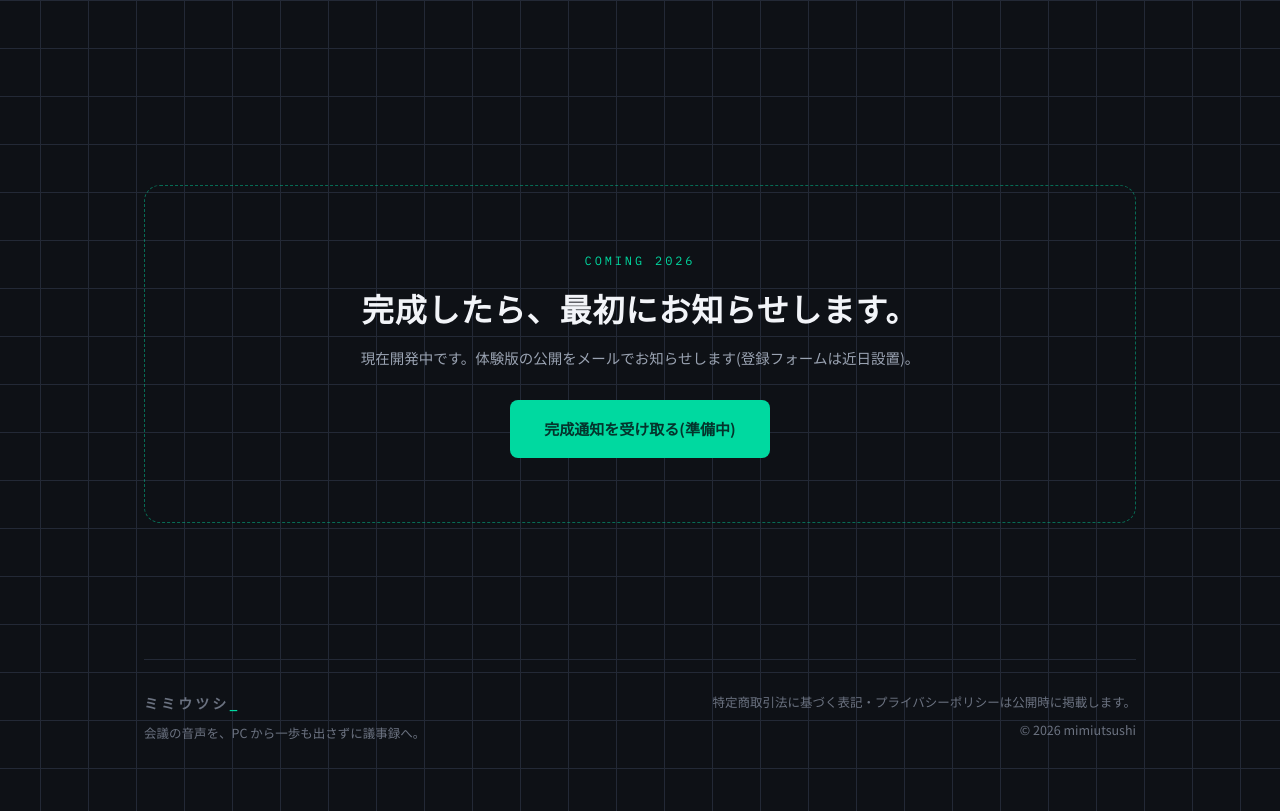
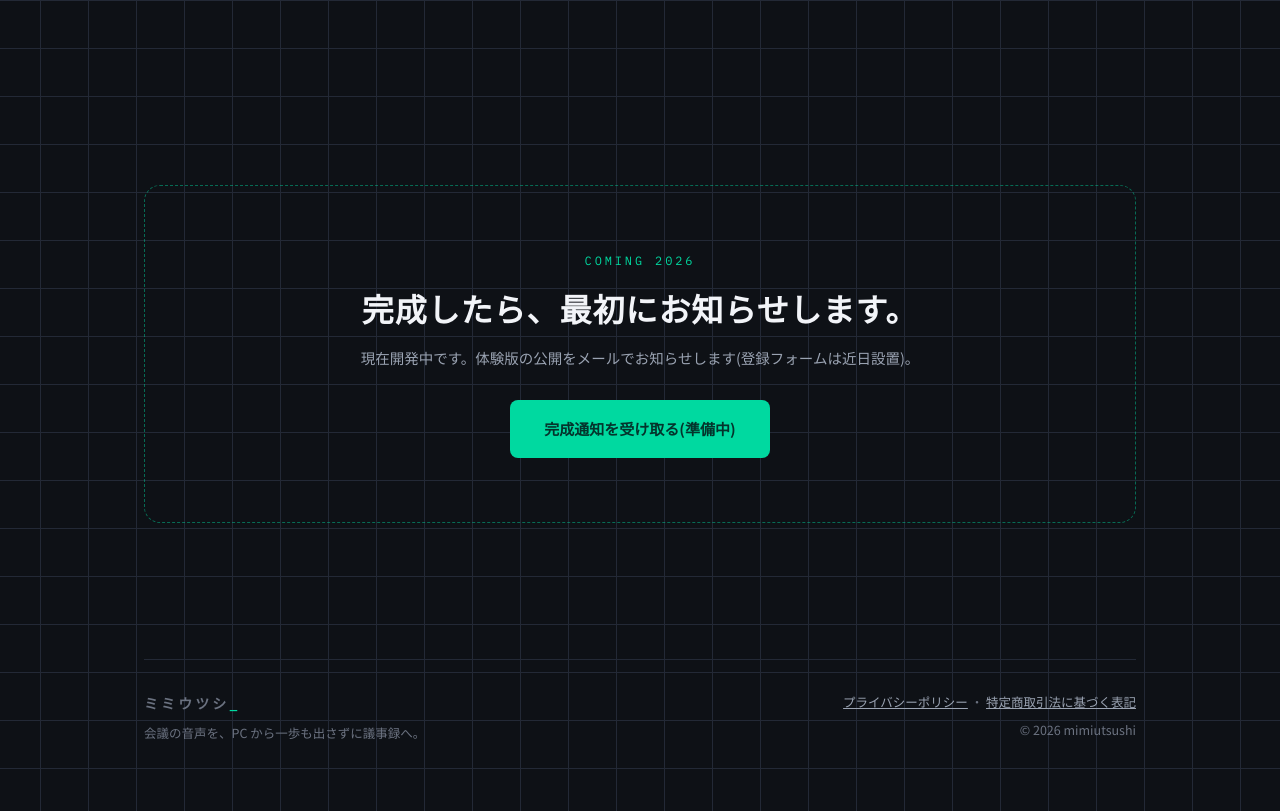
Before and after one commit to tokiyoshi0410-wq/mimiutsushi-lp, a plain HTML site: page index.html in a window 1280 px wide. Shown: the part 6672-7483 px from the top of the page. Drawn offline with Linux system fonts and the light colour scheme.

Commit message:
フッターに法的文書リンクを追加

```diff
--- a/index.html
+++ b/index.html
@@ -342,7 +342,8 @@ footer.site .row{display:flex;justify-content:space-between;flex-wrap:wrap;gap:1
         会議の音声を、PC から一歩も出さずに議事録へ。
       </div>
       <div style="text-align:right">
-        特定商取引法に基づく表記・プライバシーポリシーは公開時に掲載します。<br>
+        <a href="https://tokiyoshi0410-wq.github.io/mimiutsushi-legal/privacy.html" style="color:var(--muted)">プライバシーポリシー</a> ・
+        <a href="https://tokiyoshi0410-wq.github.io/mimiutsushi-legal/tokushoho.html" style="color:var(--muted)">特定商取引法に基づく表記</a><br>
         © 2026 mimiutsushi
       </div>
     </div>
```
